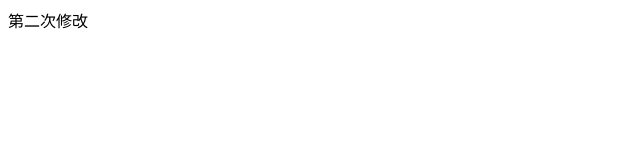
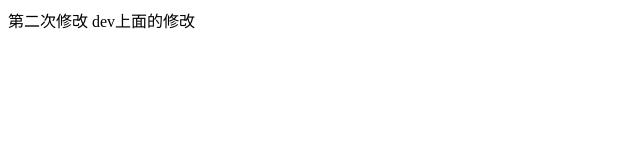
Before and after one commit to helloshengougou/lianxi, a plain HTML site: page index.html in a window 1280 px wide. Shown: the whole page, without its empty margins (0-640 px from the left). Drawn offline with Linux system fonts and the light colour scheme.

Commit message:
修改index.html

```diff
--- a/index.html
+++ b/index.html
@@ -7,6 +7,6 @@
     <title>Document</title>
 </head>
 <body>
-    第二次修改
+    第二次修改  dev上面的修改
 </body>
 </html>
```
